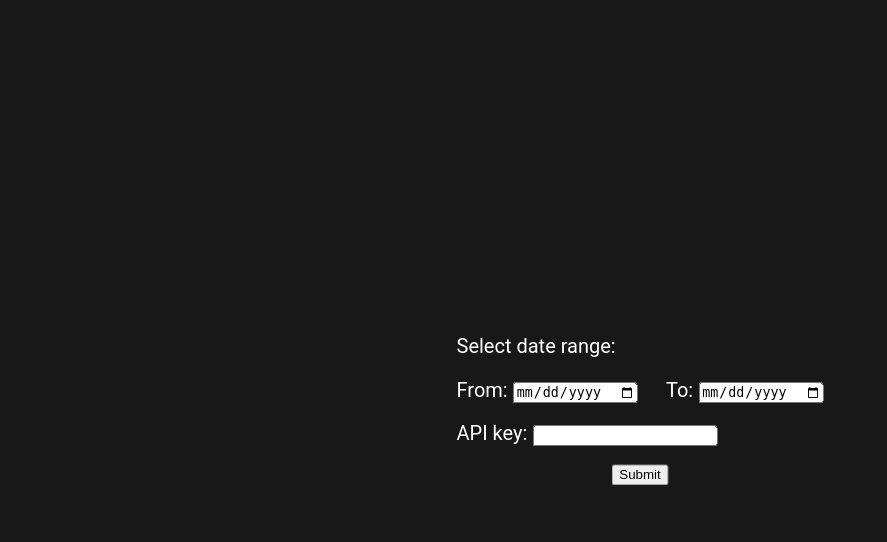
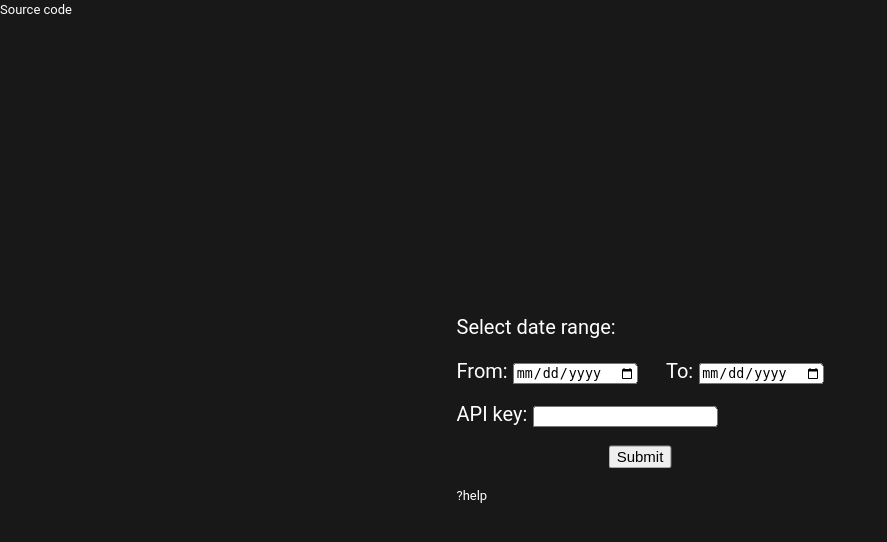
Before and after one commit to roccoho/youtube_wrapped, a Flask app: template templates/api_key.html in a window 1280 px wide. Shown: the top 542 px of the page, without its empty margins (0-887 px from the left). Run offline with Flask 2, Linux system fonts and the light colour scheme; the template is opened without the code that fills it: most values are stand-ins (such as "Sample title", 1, 10 or a date in 2020).

Commit message:
Add files via upload

```diff
--- a/templates/api_key.html
+++ b/templates/api_key.html
@@ -5,27 +5,35 @@
     <meta http-equiv="X-UA-Compatible" content="IE=edge">
     <meta name="viewport" content="width=device-width, initial-scale=1.0">
     <link rel="stylesheet" href="{{url_for('static',filename='styles/style.css')}}">
-    <title>Document</title>
 </head>
 <body>
     <div class="absolute_center">
         {% if error %}
         <p class=error><strong>Error:</strong> {{ error }}
         {% endif %}
+        <div class="text_left_align">
             <p>Select date range:</p>
+        </div>
         <form action = "/api_key_date" method = "POST">
             <label for="datefrom">From: </label>
             <input type="date" id="datefrom" name="datefrom"/>
             &nbsp;&nbsp;&nbsp;&nbsp;&nbsp;
             <label for="dateto">To: </label>
-            <input type="date" id="dateto" name="dateto"/> <br><br>
-
-            <label for="api_key">API key: </label>
-            <input type="text" id="api_key" name="api_key"><br><br>
+            <input type="date" id="dateto" name="dateto"/> <br>
+            <br>
+            <div class="text_left_align">
+                <label for="api_key" id="api_key_label">API key: </label>
+                <input type="text" id="api_key_input" name="api_key"><br><br>
+            </div>
             <div id="submit_div">
-                <input type="submit">
+                <input type="submit" style="font-size:15px;">
             </div>
         </form>
+        <br>
+        <a title="github wiki" href="https://github.com/roccoho/youtube_wrapped/wiki/Enabling-Youtube-Data-API-v3" class="help_button" target= "_blank">?help</a>
+    </div>
+    <div class="source_footer">
+        <a href="https://github.com/roccoho/youtube_wrapped" title='github' class="help_button" target= "_blank">Source code</a>
     </div>
 
     <script>
@@ -34,7 +42,6 @@
         datefrom.value = datefrom.min = dateto.min = dates_[0];
         dateto = document.getElementById('dateto');
         dateto.value = datefrom.max = dateto.max = dates_[1];
-
     </script>
 </body>
 </html>
--- a/templates/intro.html
+++ b/templates/intro.html
@@ -12,10 +12,14 @@
         {% if error %}
         <p class=error><strong>Error:</strong> {{ error }}
         {% endif %}
-
         <form action = "/display" method = "POST" enctype = "multipart/form-data" autocomplete="off">
             <input type = "file" name="file" id="file_input" onchange="this.form.submit()"/>
         </form>
+        <br>
+        <a href="https://github.com/roccoho/youtube_wrapped/wiki/Requesting-Youtube-watch-history.json-from-Google-Takeout" title="github wiki" class="help_button" target= "_blank">?help</a>
+    </div>
+    <div class="source_footer">
+        <a href="https://github.com/roccoho/youtube_wrapped" title='github' class="help_button" target= "_blank">Source code</a>
     </div>
 </body>
 </html>
--- a/templates/side_bar.html
+++ b/templates/side_bar.html
@@ -53,3 +53,9 @@
     <input type="radio" id="bar_chart" name="chart_type" onclick="chooseGraph(this.id)" value="bar">
     <label for="bar_chart">Bar</label><br>
 </div>
+
+<br>
+<a href="https://github.com/roccoho/youtube_wrapped" target="_blank">
+    <button class="source_side_bar">Source code</button>
+</a>
+<br>
```
Also changed, not shown: templates/loading.html (+9 -2 lines). Lines whose indentation alone changed are shown as unchanged.
